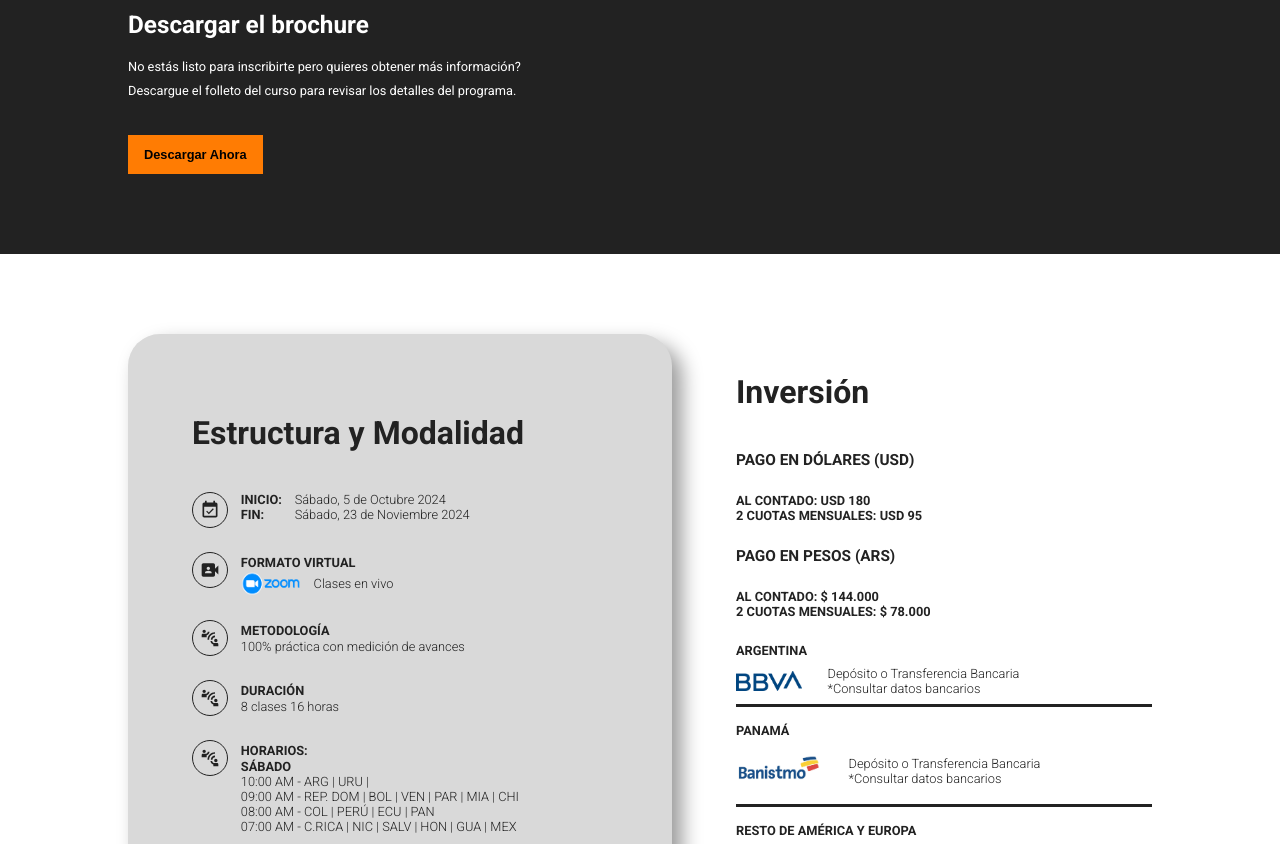
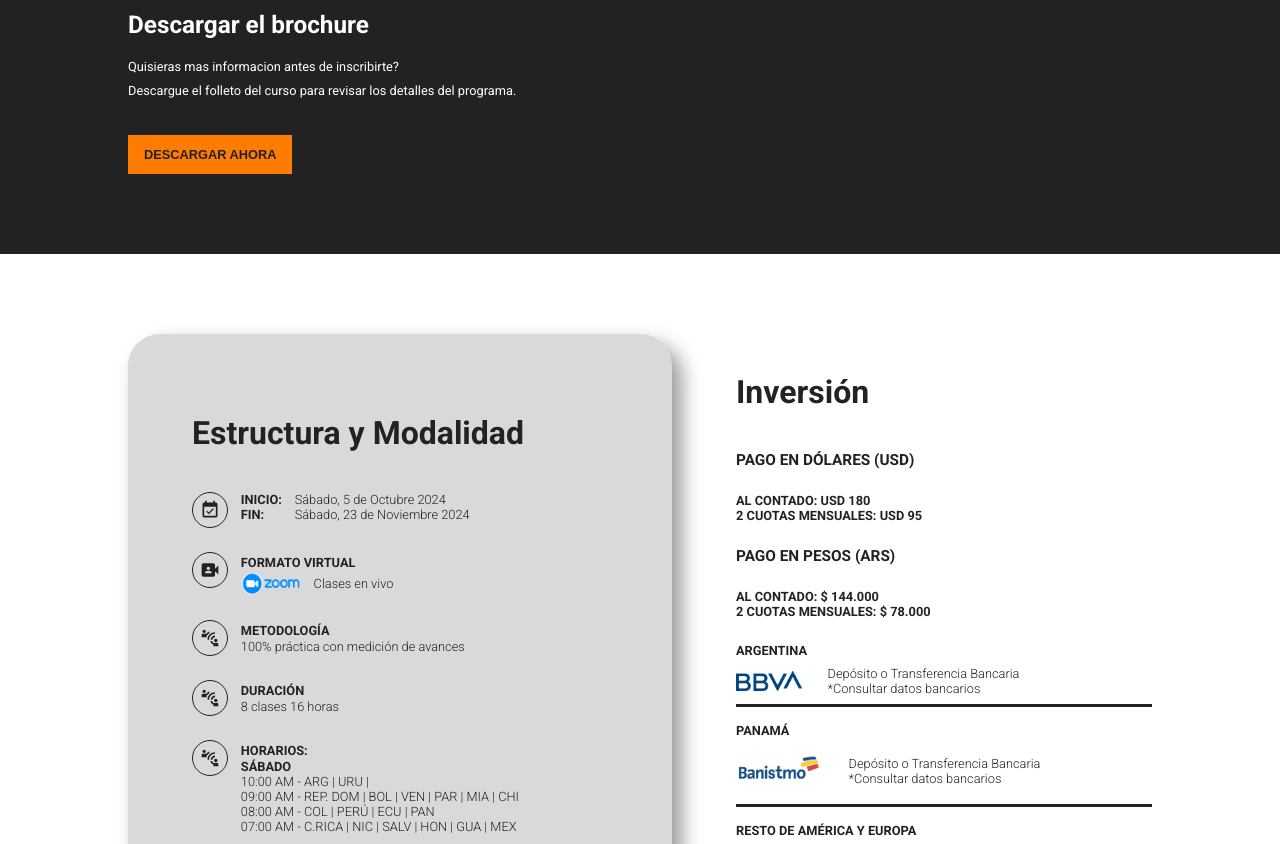
Before and after one commit to Gerba7/segio-braggio, a Next.js app: page /open-training/to-be in a window 1280 px wide. Shown: the part 3640-4484 px from the top of the page. Built offline with nearby package versions, Linux system fonts and the light colour scheme.

Commit message:
V2.6 To be

```diff
--- a/app/ui/components/ToBe/Brochure/Brochure.jsx
+++ b/app/ui/components/ToBe/Brochure/Brochure.jsx
@@ -7,10 +7,10 @@ const Brochure = () => {
     <div className={styles.container}>
         <h3 className={styles.title}>Descargar el brochure</h3>
         <p className={styles.paragraph}>
-            No estás listo para inscribirte pero quieres obtener más información? <br/>
+            Quisieras mas informacion antes de inscribirte? <br/>
             Descargue el folleto del curso para revisar los detalles del programa.
         </p>
-        <button className={styles.button}>Descargar Ahora</button>
+        <button className={styles.button}>DESCARGAR AHORA</button>
     </div>
   )
 }
--- a/app/ui/components/ToBe/Brochure/brochure.module.css
+++ b/app/ui/components/ToBe/Brochure/brochure.module.css
@@ -30,6 +30,7 @@
     font-size: var(--paragraph);
     font-weight: 700;
     cursor: pointer;
+    color: var(--textColor);
 }
 
 
```
